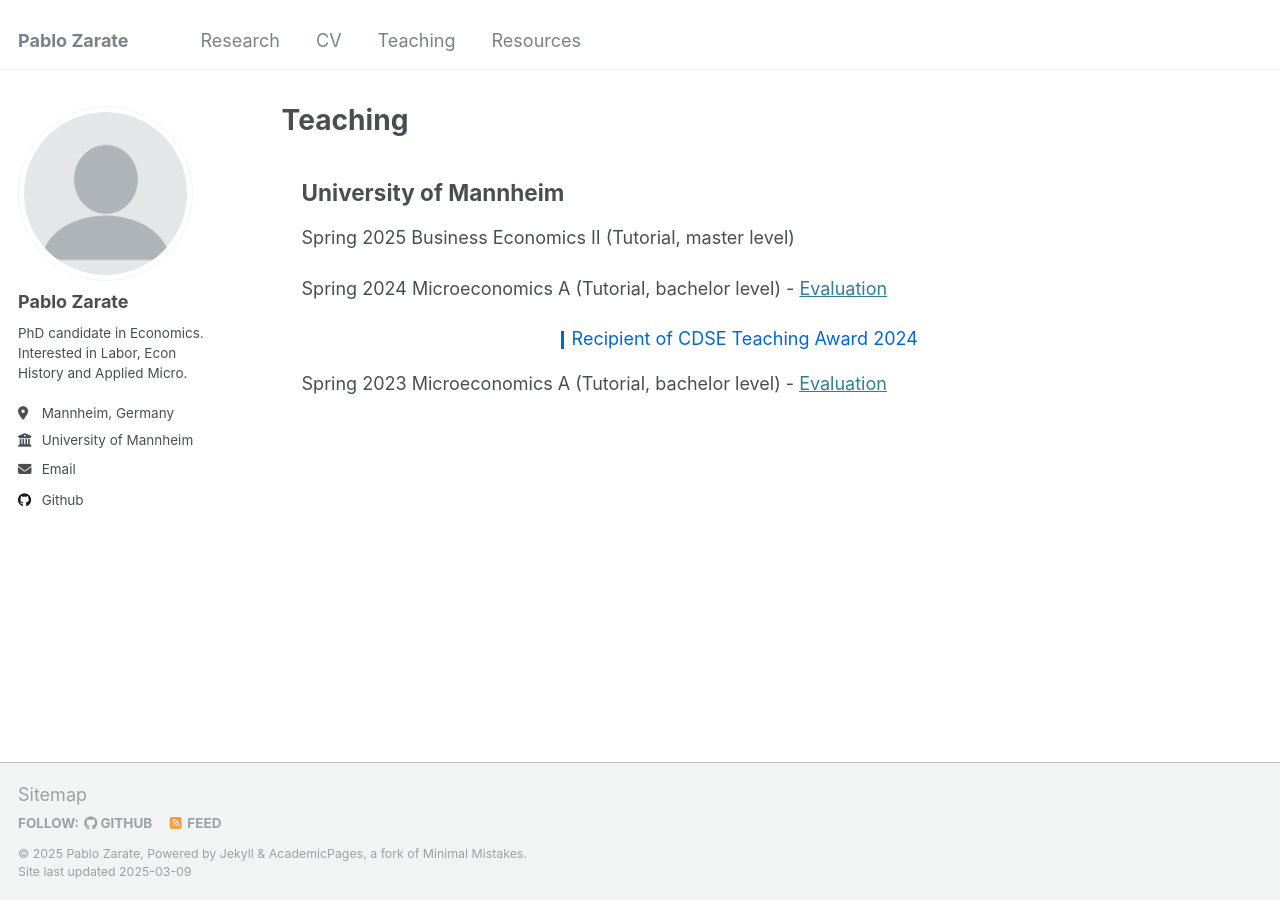
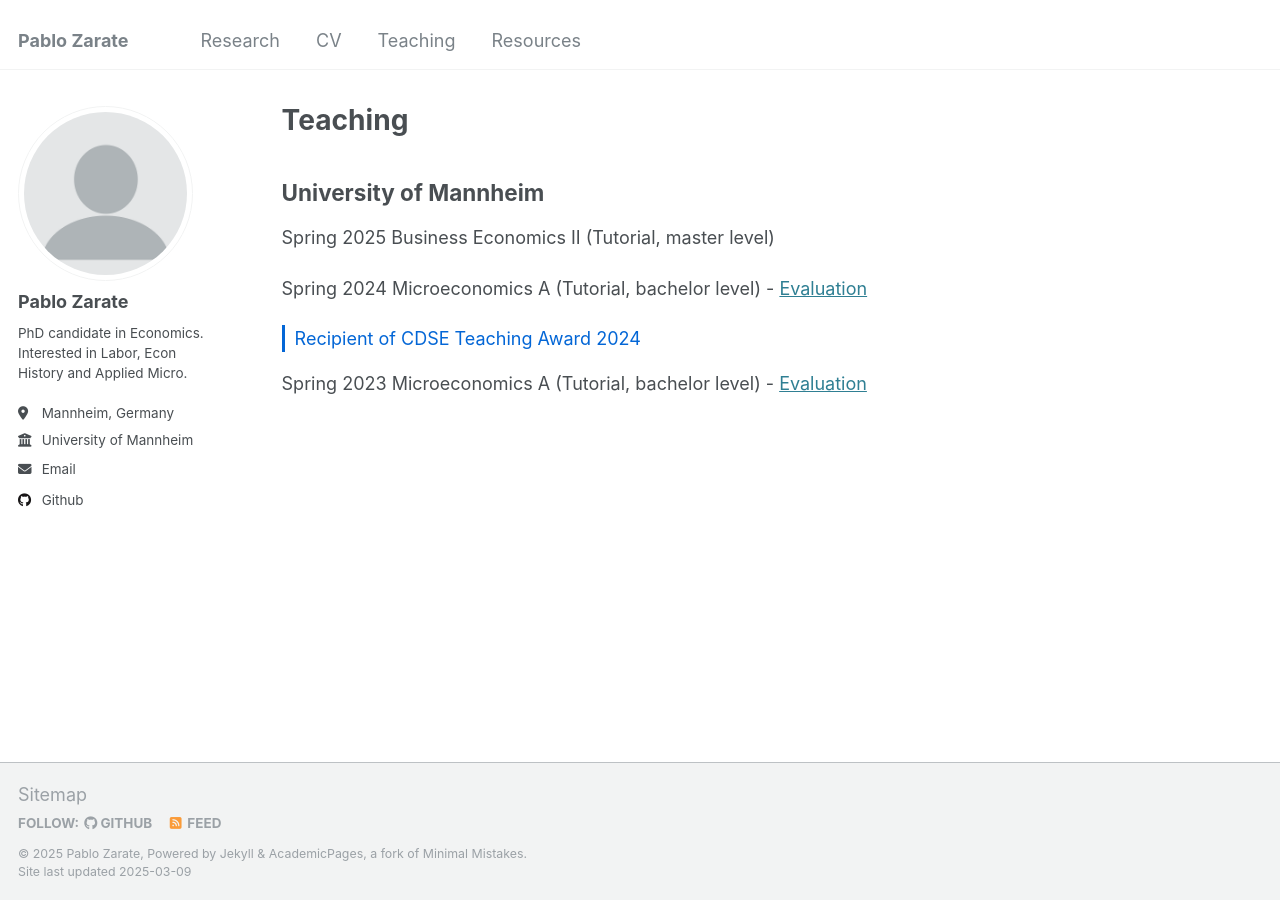
Before and after one commit to pblozarate/pblozarate.github.io, a Jekyll site: the page built from _pages/teaching.html, in a window 1280 px wide. Built offline with Jekyll 4.4.1, drawn with Linux system fonts in a browser that asks for light colours.

Commit message:
Update teaching.html

```diff
--- a/_pages/teaching.html
+++ b/_pages/teaching.html
@@ -11,41 +11,26 @@ author_profile: true
     <meta name="viewport" content="width=device-width, initial-scale=1.0">
     <title>Academic Profile</title>
     <style>
-        /* Add some spacing to the whole teaching section */
-        .teaching-section {
-            margin-left: 20px; /* Creates indent for the whole section */
-        }
-
-        /* Style for the award */
+        /* Style for the award with proper alignment */
         .award {
             color: #0366d6;
-            margin-left: 259px;
-            margin-bottom: 16px;
+            display: block;
+            margin: 5px 0 16px 0; /* Remove left margin to align with course entries */
             position: relative;
-        }
-        .award::before {
-            content: "";
-            display: inline-block;
-            width: 3px;
-            height: 18px;
-            background-color: #0366d6;
-            margin-right: 8px;
-            vertical-align: middle;
+            padding-left: 10px; /* Add padding to account for the vertical bar */
+            border-left: 3px solid #0366d6; /* Use border-left instead of a pseudo-element */
         }
     </style>
 </head>
 <body>
-    <!-- Add a div with class to indent the whole section -->
-    <div class="teaching-section">
-        <h2>University of Mannheim</h2>
+    <h2>University of Mannheim</h2>
 
-        <p>Spring 2025        Business Economics II (Tutorial, master level)</p>
+    <p>Spring 2025 Business Economics II (Tutorial, master level)</p>
 
-        <p>Spring 2024        Microeconomics A (Tutorial, bachelor level) - <a href="#">Evaluation</a></p>
+    <p>Spring 2024 Microeconomics A (Tutorial, bachelor level) - <a href="#">Evaluation</a></p>
 
-        <p class="award">Recipient of CDSE Teaching Award 2024</p>
+    <p class="award">Recipient of CDSE Teaching Award 2024</p>
 
-        <p>Spring 2023        Microeconomics A (Tutorial, bachelor level) - <a href="#">Evaluation</a></p>
-    </div>
+    <p>Spring 2023 Microeconomics A (Tutorial, bachelor level) - <a href="#">Evaluation</a></p>
 </body>
 </html>
```
